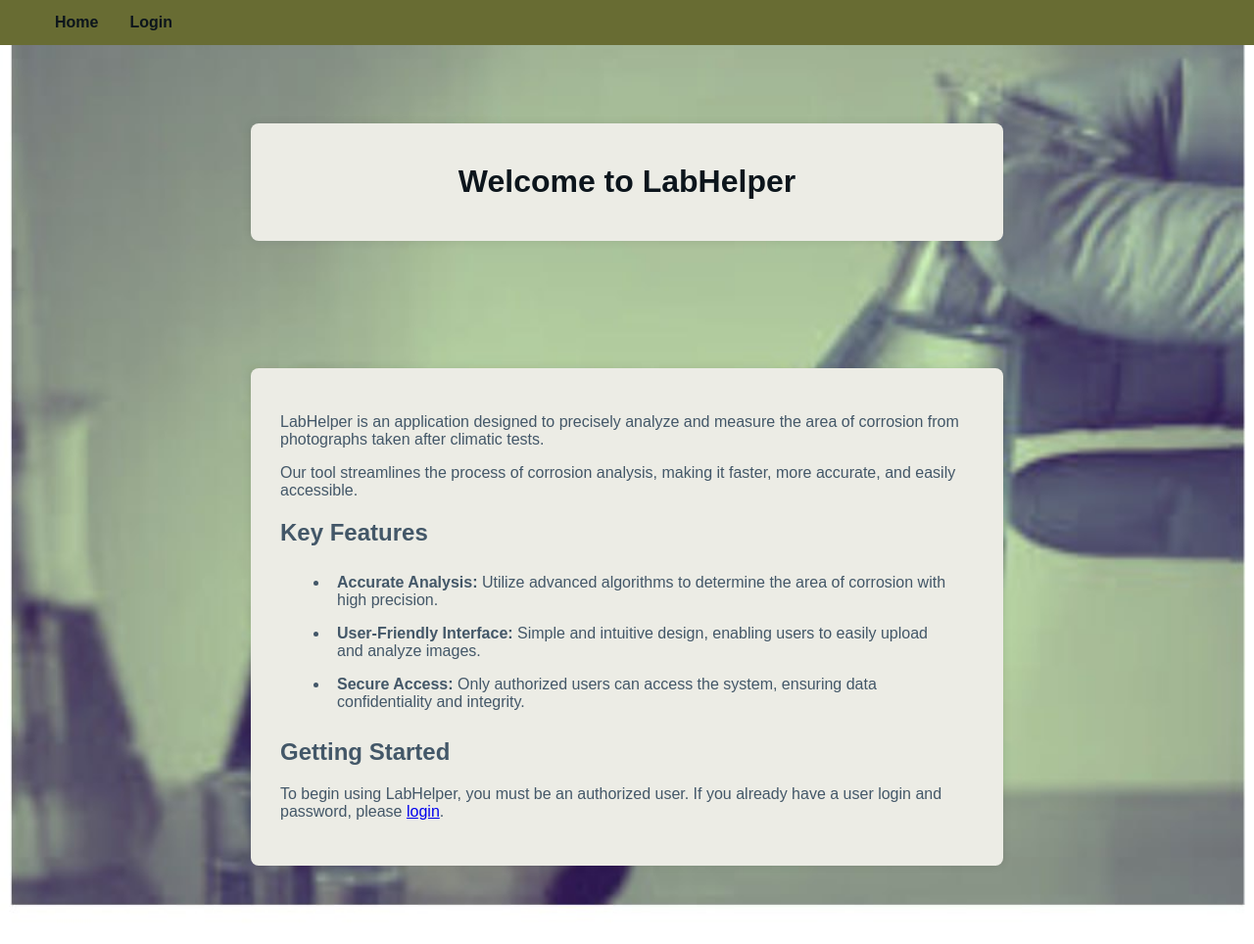
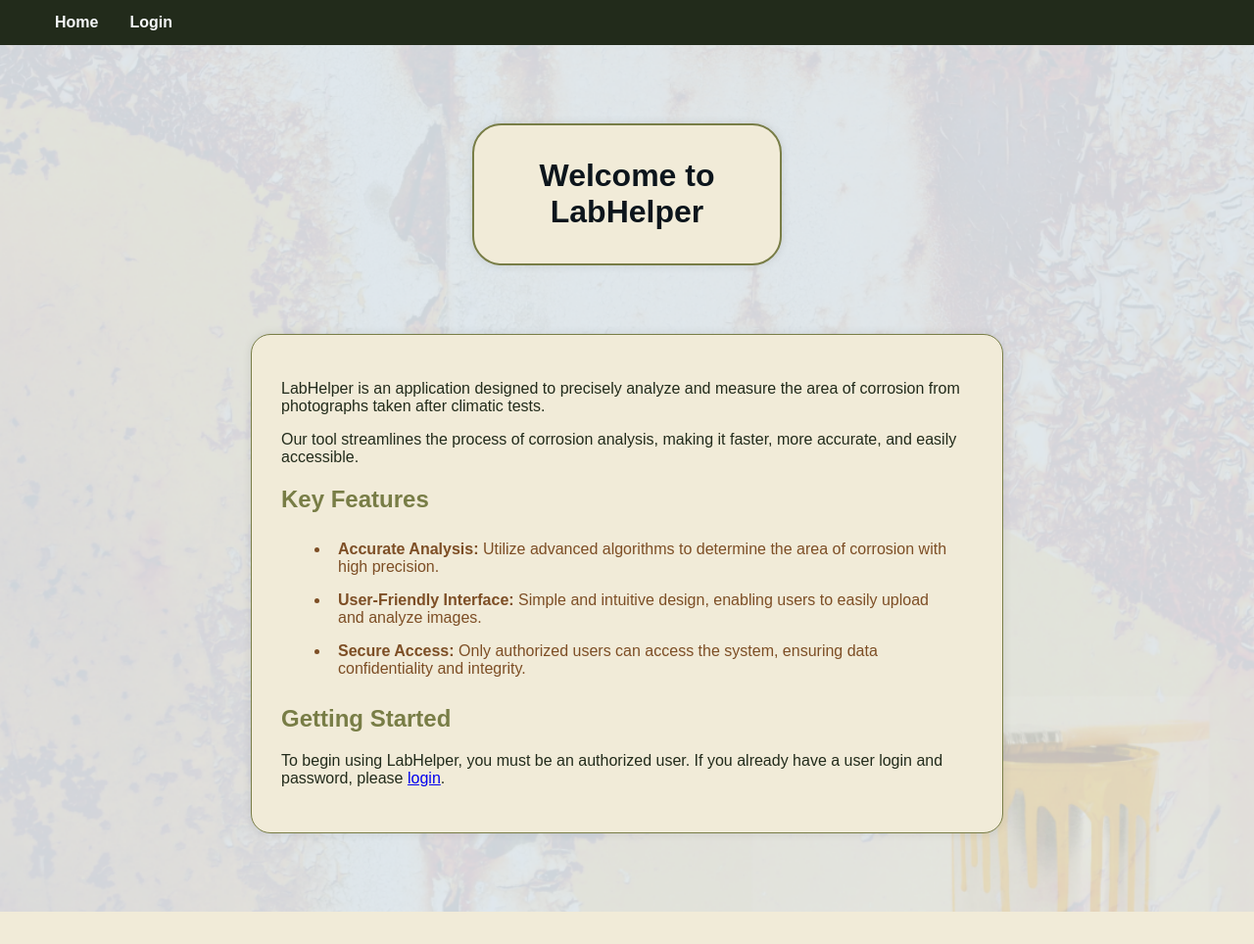
Before and after one commit to DmVos/LabHelper, a Flask app: page / in a window 1280 px wide. Shown: the whole page at 98% size. After the commit the page ends 931 px from the top, so only its background shows below. Run offline with Flask 3, Linux system fonts and the light colour scheme; data comes from the database, SQL or seed files in the repository.

Commit message:
Change style

```diff
--- a/static/styles.css
+++ b/static/styles.css
@@ -1,13 +1,13 @@
-/*Фон основного окна*/
+/* Фон основного окна */
 body {
   font-family: 'Agbalumo', sans-serif;
   margin: 0;
   padding: 0;
-  /* background-color: #C5BAA9; Updated background color */
-  color: #435768;
+  background-color: #F1EBD8; /*Updated background color */
+  color: #222B1B;
   background-image: url("lab.png"); /* Replace 'path/to/your/image.jpg' with the actual path to your image file */
   background-size: cover; /* Ensures the background image covers the entire viewport */
-  background-position: center; /* Centers the background image*/
+  background-position: center; /* Centers the background image */
   background-repeat: no-repeat;
 }
 
@@ -17,7 +17,7 @@ body {
   margin: 0; /* Updated margin */
   padding: 3;
   overflow: hidden;
-  background-color: #686C33; /* Updated background color */
+  background-color: #222B1B/* Updated background color */
 }
 
 /* Обертка основного контента */
@@ -28,21 +28,30 @@ body {
 
 /* Стиль заголовка */
 header {
-  background-color: #ecece5;
-  padding: 10px;
-  border-radius: 8px;
+  background-color: #F1EBD8;
+  padding: 2px;
+  border-radius: 30px;
   box-shadow: 0 0 10px rgba(0, 0, 0, 0.1);
-  margin-bottom: 130px;
+  width: 40%;
+  margin: 70px auto;
+  border: 2px solid #787D46;
+}
+
+/* Цвет заголовка */
+h1 {
+  color: #7D4E25;
+  text-align: center;
+  padding: 2px;
 }
 
 /* Основной контент */
-.main-content {
-  background-color: #ecece5;
+ .main-content {
+  background-color: #F1EBD8;
   margin: 30px auto;
   padding:30px;
-  border-radius: 8px;
+  border-radius: 20px;
   box-shadow: 0 0 10px rgba(0, 0, 0, 0.1);
-
+  border: 1px solid #787D46;
 }
 
 /* Стиль списка основных особенностей */
@@ -55,38 +64,30 @@ header {
 
 /* Стиль ссылок в списке особенностей */
 .feature-list li {
-  color: #435768;
+  color: #7D4E25;
   padding: 8px;
 }
 
 /* При наведении на ссылки */
 .feature-list li:hover {
-  color: #519dcf;
+  color: #787D46;
 }
 
 
-/* Цвет заголовка */
-h1 {
-  color: #686C33;
-  text-align: center;
-  padding: 10px;
-}
-
 /* Цвет заголовков абзацев */
 h2 {
-  color: #435768;
+  color: #787D46;;
   }
 
 /* Обертка стилей */
 .styled-div {
-  background-color: #ffffff;
+  background-color: #F1EBD8;
   margin: 20px auto;
   padding: 20px;
   border-radius: 8px;
   box-shadow: 0 0 10px rgba(0, 0, 0, 0.1);
   width: 80%; /* Or any other width as per your requirement */
 }
-
 
 .ul_index_page_style {
   list-style-type: disc;
@@ -101,7 +102,7 @@ ul li {
 
 ul li a {
   display: block;
-  color: #0C151C;
+  color: #f5f7f8;
   text-align: center;
   padding: 14px 16px;
   text-decoration: none;
```
Also changed, not shown: static/lab.png.
